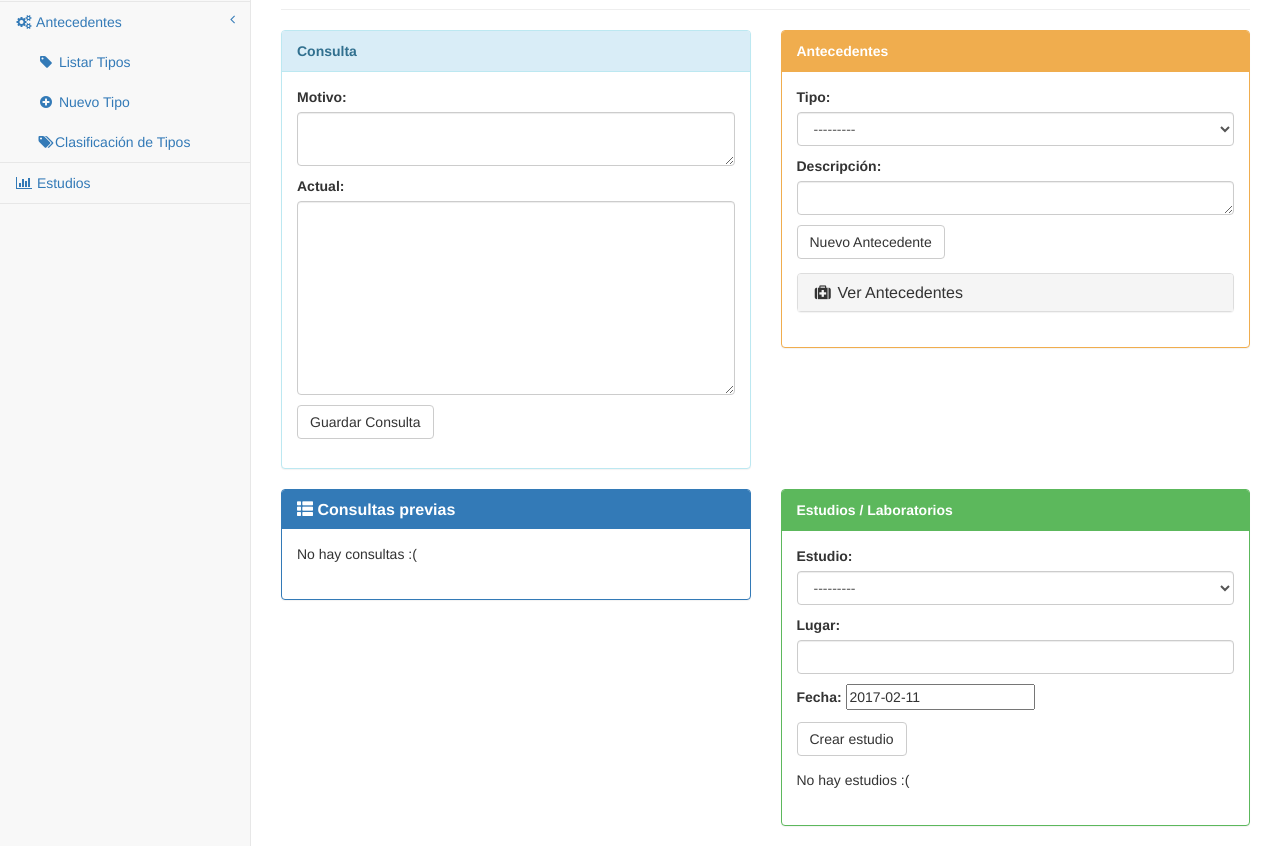
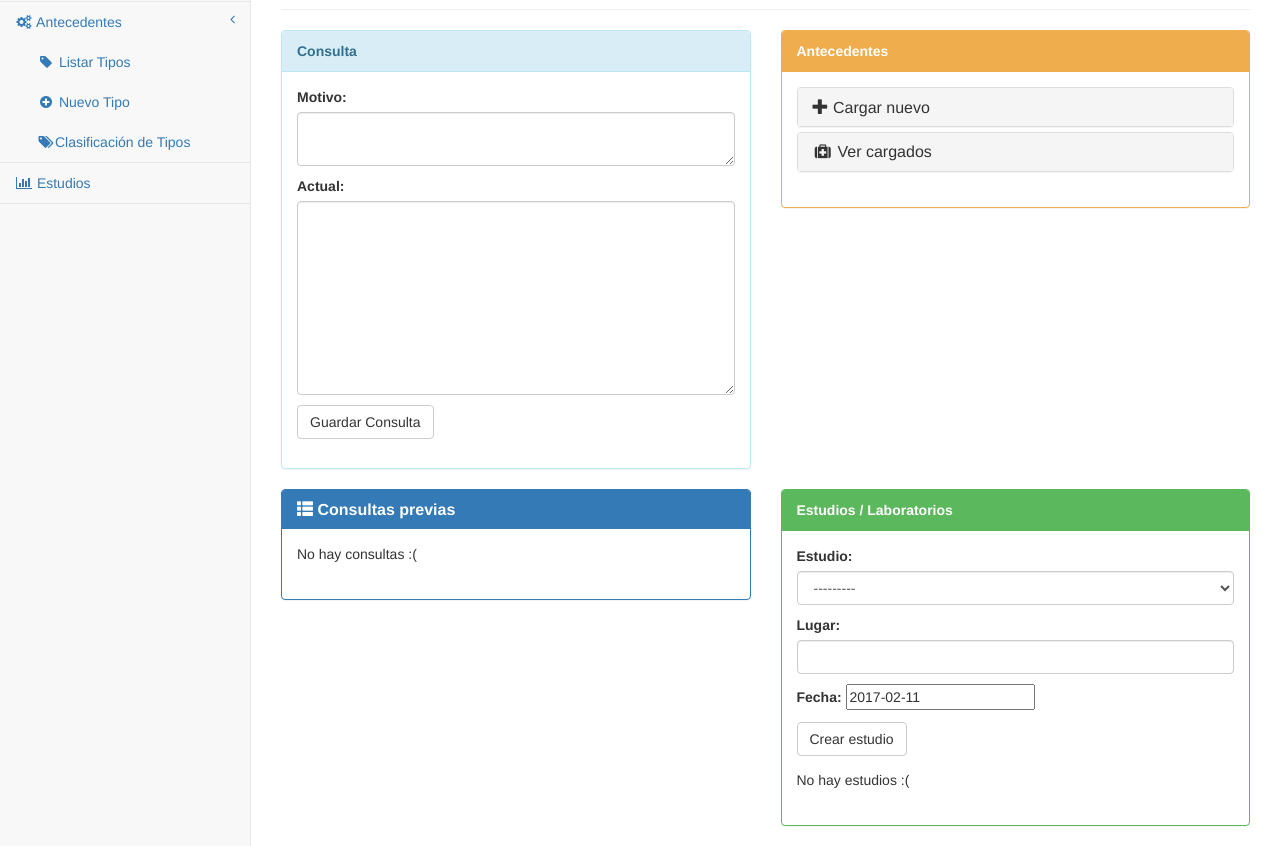
Before and after one commit to emilopez/fava, a Django app: template hc/templates/hc/hc_editar.html in a window 1280 px wide. Shown: the part 131-977 px from the top of the page. Run offline with Django 3.2, Linux system fonts and the light colour scheme; the template is opened without the code that fills it: values that come from a table or form of the project are taken from there, others are empty; parts of the project's set-up code (start-up, migrations or seed data) failed here and were passed over; some libraries are stand-ins or nearby versions.

Commit message:
hago desplegable el form de nuevo antecedente

```diff
--- a/hc/templates/hc/hc_editar.html
+++ b/hc/templates/hc/hc_editar.html
@@ -65,24 +65,39 @@
         <div class="panel panel-yellow">
             <div class="panel-heading"><b>Antecedentes</b> </div>
                 <div class="panel-body">
-                    <form method="POST" role="form">{% csrf_token %}
-                        {{ form_historico_antecedente.as_p }}
-                        <button type="submit" class="btn btn-default" name='nuevo_antecedente'>Nuevo Antecedente</button>
-                    </form>
                     <div class="panel-group" id="accordion">
                             <div class="panel panel-default">
                                 <div class="panel-heading">
                                     <h4 class="panel-title">
-                                        <a data-toggle="collapse" data-parent="#accordion" href="#antecedente{{ forloop.counter }}">
-                                            <i class="fa fa-medkit fa-fw"></i> Ver Antecedentes
+                                        <a data-toggle="collapse" data-parent="#accordion" href="#nuevoantecedente">
+                                            <i class="glyphicon glyphicon-plus"></i> Cargar nuevo
                                         </a>
                                     </h4>
                                 </div>
-                                <div id="antecedente{{ forloop.counter }}" class="panel-collapse collapse">
+                                <div id="nuevoantecedente" class="panel-collapse collapse">
+                                    <div class="panel-body">
+                                        <div class="panel-heading">
+                                            <form method="POST" role="form">{% csrf_token %}
+                                                {{ form_historico_antecedente.as_p }}
+                                                <button type="submit" class="btn btn-default" name='nuevo_antecedente'>Nuevo Antecedente</button>
+                                            </form>
+                                        </div>
+                                    </div>
+                                </div>
+                            </div>
+                            <div class="panel panel-default">
+                                <div class="panel-heading">
+                                    <h4 class="panel-title">
+                                        <a data-toggle="collapse" data-parent="#accordion" href="#antecedentes">
+                                            <i class="fa fa-medkit fa-fw"></i> Ver cargados
+                                        </a>
+                                    </h4>
+                                </div>
+                                <div id="antecedentes" class="panel-collapse collapse">
                                     <div class="panel-body">
                                         {% for historico in paciente.historico_set.all %}
                                                 {% ifchanged historico.antecedente.tipo %}
-                                                    <div class="panel-heading"> <b>{{historico.antecedente.tipo}} </b></div>
+                                                    <h4>{{historico.antecedente.tipo}} </h4>
                                                 {% endifchanged %}
                                                 <ul>
                                                     <li>{{historico.antecedente.texto}}: {{historico.texto}}</li>
@@ -91,7 +106,6 @@
                                     </div>
                                 </div>
                             </div>
-
                     </div>
                 </div>
         </div>
```
